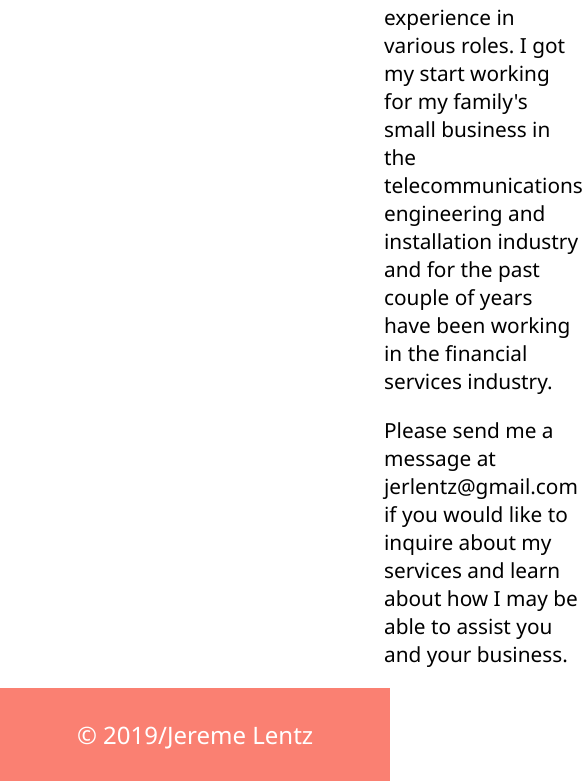
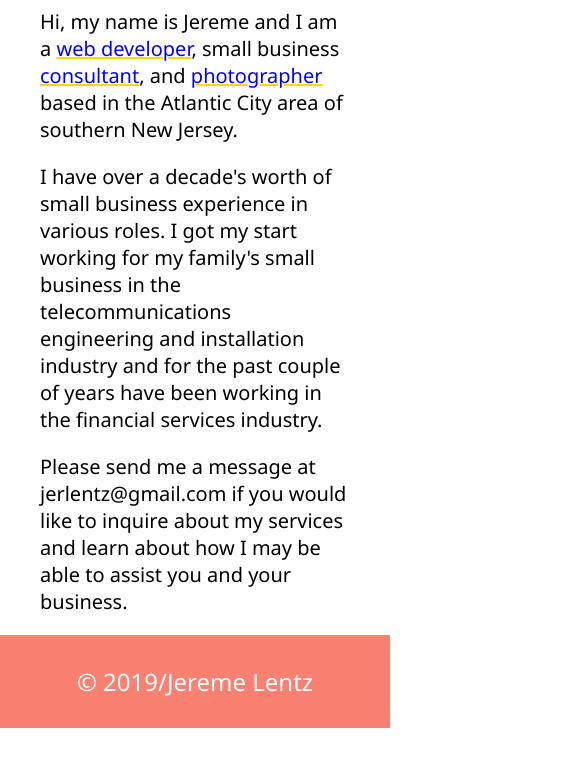
Before and after one commit to jeremel/jlentz, a Gatsby site: page /about in a window 390 px wide. Shown: the part 684-1465 px from the top of the page, 585 px wide, since content can reach past the window. After the commit the page ends 1412 px from the top, so only its background shows below. Built offline with nearby package versions, Linux system fonts and the light colour scheme; Gatsby itself is replaced by a stand-in of ours.

Commit message:
Update a bunch of things. Link colors and hover colors. Fixed the responsiveness of the header @ 700px. Fixed about me page responsiveness.

```diff
--- a/src/components/Footer.js
+++ b/src/components/Footer.js
@@ -1,3 +1,4 @@
+import { Link } from "gatsby"
 import React, { Component } from 'react';
 import styled from "styled-components"
 
@@ -12,13 +13,18 @@ const FooterWrapper = styled.div`
   bottom: 0;
   width: 100%;
   height: 11vh;
+
+  a {
+    color: white;
+    text-decoration: none;
+  }
 `
 
 class Footer extends Component {
   render() {
     return (
       <FooterWrapper>
-        © {new Date().getFullYear()}/Jereme Lentz
+        <Link to="/">© {new Date().getFullYear()}/Jereme Lentz</Link>
       </FooterWrapper>
     );
   }
--- a/src/components/header.js
+++ b/src/components/header.js
@@ -46,7 +46,7 @@ const HeaderContainer = styled.div`
       }
 
       a:hover {
-        color: blue;
+        color: rgba(34, 167, 240, 1);
       }
     }
   }
--- a/src/components/layout.js
+++ b/src/components/layout.js
@@ -5,6 +5,7 @@ import styled from "styled-components"
 import Header from "./header"
 import Footer from "./Footer"
 import './global.css'
+
 
 const LayoutWrapper = styled.div`
   min-height: 100vh;
--- a/src/pages/about.js
+++ b/src/pages/about.js
@@ -23,7 +23,7 @@ const AboutWrapper = styled.div`
 
     img {
       height: 300px;
-      border-radius: 4px;
+      border-radius: 5px;
     }
   }
 
@@ -32,7 +32,12 @@ const AboutWrapper = styled.div`
 
     a {
       color: blue;
-      text-decoration: none;
+      text-decoration: underline;
+      text-decoration-color: gold;
+    }
+
+    a:hover {
+      color: rgba(34, 167, 240, 1);
     }
 
     p {
@@ -42,18 +47,25 @@ const AboutWrapper = styled.div`
 
   @media (max-width: 700px) {
     padding: 0 1rem;
+    display: flex;
+    flex-direction: column;
+    align-items: center;
 
+    .me {
       h1 {
         text-align: center;
       }
 
       img {
-      padding-left: 6.5rem;
+        border-radius:
+      }
     }
 
+    .content {
       p {
         padding: 0 1.5rem;
         font-size: 1.25rem;
+      }
     }
   }
 `
@@ -63,7 +75,7 @@ const AboutPage = () => (
     <SEO title="About" description="About Jereme Lentz" keywords={[`Jereme Lentz`, `About`, `Consulting`, `Websites`, `Web Apps`, `Accounting`, `Web Development`, `Small Business`, `New Jersey`, `South Jersey`, `Philadelphia`, `Philly`]} />
     <AboutWrapper>
       <div className="me">
-        <h1>About</h1>
+        <h1>About Me</h1>
         <img src={AboutMeImage} alt="Jereme Lentz himself" />
       </div>
       <div className="content">
--- a/src/pages/index.js
+++ b/src/pages/index.js
@@ -6,6 +6,16 @@ import Image from "../components/image"
 import SEO from "../components/seo"
 
 import styled from "styled-components"
+
+const ImageWrapper = styled.div`
+  img {
+    padding: 0 5rem;
+  }
+
+  @media (max-width: 1200px) {
+    padding: 0;
+  }
+`
 
 const IndexWrapper = styled.div`
   margin: 0;
@@ -18,6 +28,10 @@ const IndexWrapper = styled.div`
     color: tomato;
     font-size: 2rem;
     text-align: center;
+  }
+
+  a:hover {
+    color: rgba(34, 167, 240, 1);;
   }
 
   h1 {
@@ -35,11 +49,13 @@ const IndexWrapper = styled.div`
 const IndexPage = () => (
   <Layout>
     <SEO title="Home" description="Jereme Lentz Web Development and Small Business Consulting" keywords={[ `Jereme Lentz `, `Web Development`, `Consulting`, `Photography`, `New Jersey`, `South Jersey`]} />
+    <ImageWrapper>
+      <Image />
+    </ImageWrapper>
     <IndexWrapper>
-      <Image />
       <h1>Web Developer and Small Business Consultant based in Southern New Jersey</h1>
       <h2>Providing custom tailored solutions that help small businesses and entrepreneurs grow their businesses</h2>
-      <Link to="/about/">Click here to learn more about me and the services I offer</Link>
+      <Link to="/about/">Click here to learn more about me and the services that I offer</Link>
     </IndexWrapper>
   </Layout>
 )
```
Also changed, not shown: src/pages/photography.js (+7 -2 lines). Lines whose indentation alone changed are shown as unchanged.
